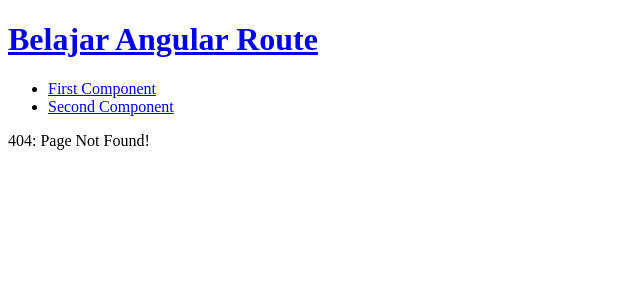
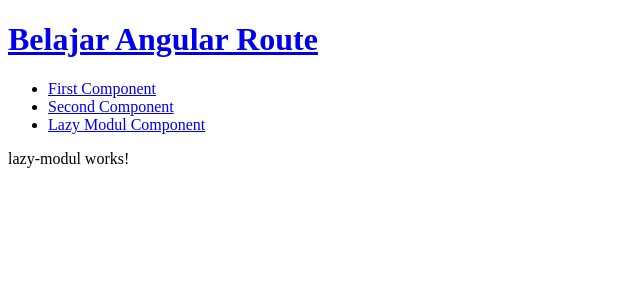
Before and after one commit to frumentius/belajar-angular-route, an Angular app: page /lazy-modul in a window 1280 px wide. Before the commit this address had no page. Shown: the top 300 px of the page, without its empty margins (0-640 px from the left). Built offline with nearby package versions, Linux system fonts and the light colour scheme.

Commit message:
Membuat lazy load component.

```diff
--- a/src/app/app-routing.module.ts
+++ b/src/app/app-routing.module.ts
@@ -54,6 +54,7 @@
     title: 'Second Component',
     component: SecondComponent
   },
+  { path: 'lazy-modul', loadChildren: () => import('./lazy-modul/lazy-modul.module').then(m => m.LazyModulModule) },
   { path: '', title: 'Home', component: HomeComponent },
   { path: '**', title: 'Page Not Found', component: NotFoundComponent }
 ];
--- a/src/app/app.component.html
+++ b/src/app/app.component.html
@@ -8,6 +8,9 @@
     <li>
       <a routerLink="/second-component" routerLinkActive="active" ariaCurrentWhenActive="page">Second Component</a>
     </li>
+    <li>
+      <a routerLink="/lazy-modul" routerLinkActive="active" ariaCurrentWhenActive="page">Lazy Modul Component</a>
+    </li>
   </ul>
 </nav>
 <!-- The routed views render in the <router-outlet>-->
--- /dev/null
+++ b/src/app/lazy-modul/lazy-modul-routing.module.ts
@@ -0,0 +1,11 @@
+import { NgModule } from '@angular/core';
+import { RouterModule, Routes } from '@angular/router';
+import { LazyModulComponent } from './lazy-modul.component';
+
+const routes: Routes = [{ path: '', component: LazyModulComponent }];
+
+@NgModule({
+  imports: [RouterModule.forChild(routes)],
+  exports: [RouterModule]
+})
+export class LazyModulRoutingModule { }
--- /dev/null
+++ b/src/app/lazy-modul/lazy-modul.component.html
@@ -0,0 +1 @@
+<p>lazy-modul works!</p>
```
Also changed, not shown: src/app/lazy-modul/lazy-modul.component.ts (added, +10 -0 lines), src/app/lazy-modul/lazy-modul.module.ts (added, +17 -0 lines), src/app/lazy-modul/lazy-modul.component.css (added), 1 other file (tests, documents, lock files or other folders).
